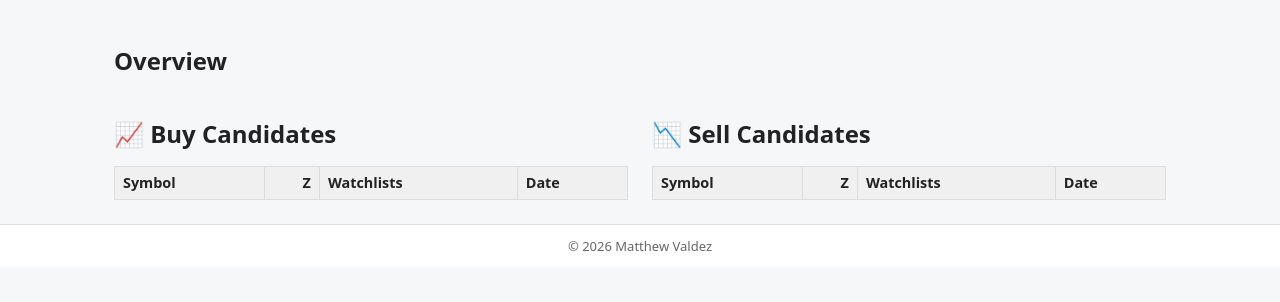
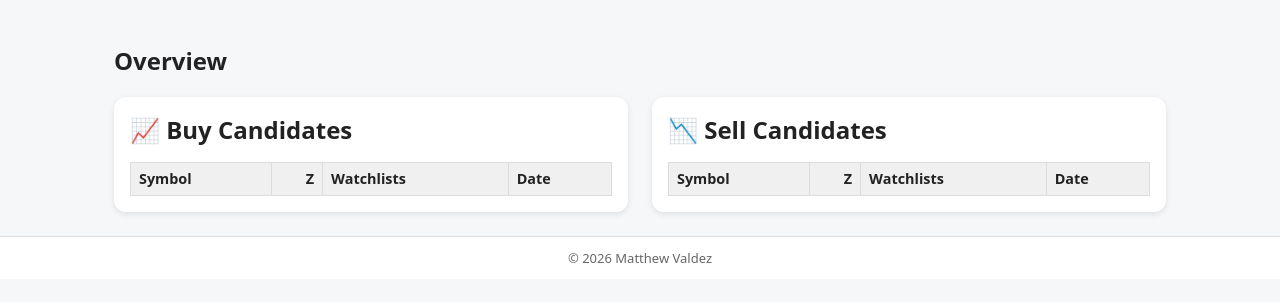
Before and after one commit to mercurymlv/stock_screener, a PHP site: page / in a window 1280 px wide. Shown: the part 90-392 px from the top of the page. Run offline with PHP 8.4, Linux system fonts and the light colour scheme; tables that the repository leaves empty or names only in its code hold one stand-in row (values such as "Sample post"); lists and menus that the app fills with data are empty.

Commit message:
Adjusts home page element styling

```diff
--- a/assets/styles.css
+++ b/assets/styles.css
@@ -179,6 +179,17 @@ th {
     margin-bottom: 0.5rem;
 }
 
+.table-card {
+    background-color: #ffffff;  /* white background */
+    border-radius: 12px;        /* rounded corners */
+    padding: 1rem;              /* inner spacing */
+    box-shadow: 0 2px 6px rgba(0,0,0,0.1); /* optional soft shadow */
+}
+
+.table-card h2 {
+  margin-top: 0;
+}
+
 table {
     width: 100%;
     border-collapse: collapse;
--- a/includes/header.php
+++ b/includes/header.php
@@ -6,8 +6,11 @@
 
   <title>Stock Screener</title>
 
+  <!-- Bootstrap CSS
+    <link href="https://cdn.jsdelivr.net/npm/bootstrap@5.3.3/dist/css/bootstrap.min.css" rel="stylesheet">
+-->
   <!-- Bootstrap Icons -->
-  <link rel="stylesheet"
+    <link rel="stylesheet"
         href="https://cdn.jsdelivr.net/npm/bootstrap-icons@1.11.1/font/bootstrap-icons.css">
 
   <link rel="stylesheet" href="/assets/styles.css">
@@ -18,9 +21,11 @@
 <header class="site-header">
   <div class="container">
     <div class="brand">
-      <div class="logo">
-        <i class="bi bi-graph-up-arrow"></i>
-      </div>
+      <a href="/index.php">
+        <div class="logo">
+          <i class="bi bi-graph-up-arrow"></i>
+        </div>
+      </a>
       <div class="title">
         <div class="main-title">Stock Screener</div>
         <div class="subtitle">Personal Portfolio Tracker</div>
--- a/index.php
+++ b/index.php
@@ -21,7 +21,7 @@ $sqlBuy = "
         ls.as_of_date,
         GROUP_CONCAT(
           CONCAT(
-            '<a href=''watchlists.php?id=',
+            '<a href=''watchlists.php?watchlist_id=',
             w.watch_list_id,
             '''>',
             w.name,
@@ -51,7 +51,7 @@ $sqlSell = "
         ls.as_of_date,
         GROUP_CONCAT(
           CONCAT(
-            '<a href=''watchlists.php?id=',
+            '<a href=''watchlists.php?watchlist_id=',
             w.watch_list_id,
             '''>',
             w.name,
@@ -102,7 +102,7 @@ function zScoreClass(float $z): string
 
 <div class="signals-grid">
 
-  <section class="signals buy">
+  <section class="signals buy table-card">
     <h2>📈 Buy Candidates</h2>
 
     <table>
@@ -121,7 +121,7 @@ function zScoreClass(float $z): string
             <td class="num <?= zScoreClass((float)$row['z_score']) ?>">
               <?= number_format($row['z_score'], 2) ?>
             </td>
-            <td><?= $row['watchlists_html'] ?: '—' ?></td>
+            <td class="fs-7"><?= $row['watchlists_html'] ?: '—' ?></td>
             <td><?= htmlspecialchars($row['as_of_date']) ?></td>
           </tr>
         <?php endforeach; ?>
@@ -129,7 +129,7 @@ function zScoreClass(float $z): string
     </table>
   </section>
 
-  <section class="signals sell">
+  <section class="signals sell table-card">
     <h2>📉 Sell Candidates</h2>
 
     <table>
```
